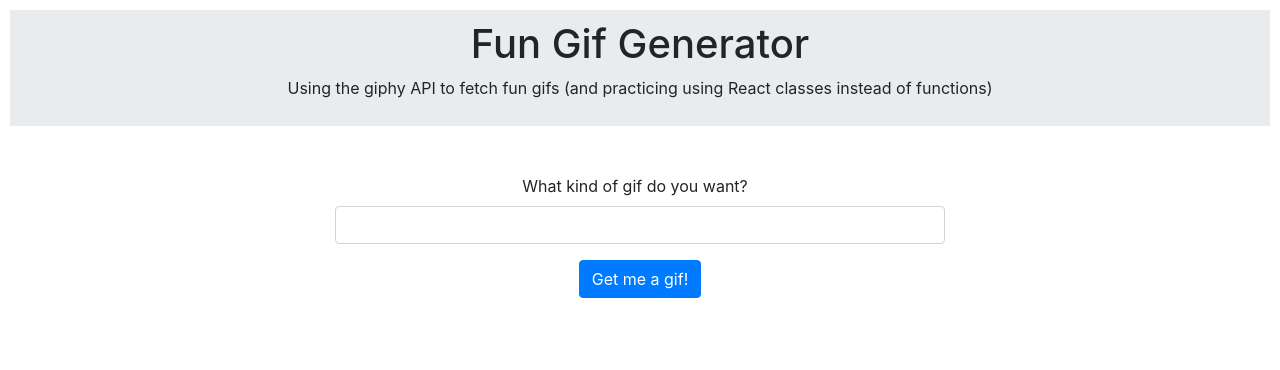
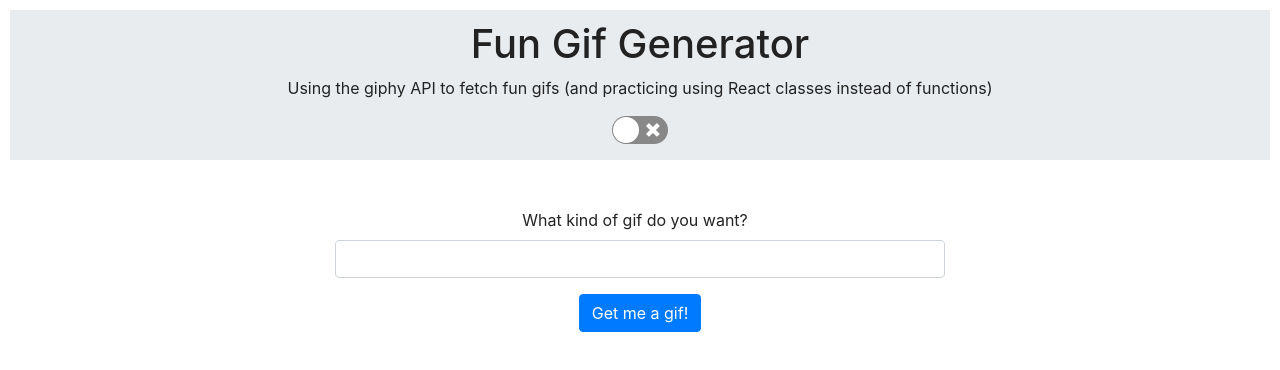
Before and after one commit to nmegrant/gif-generator, a React (Create React App) app: page / in a window 1280 px wide. Shown: the top 370 px of the page. Built offline with nearby package versions, Linux system fonts and the light colour scheme.

Commit message:
Set up states and event handler, add switch

```diff
--- a/package.json
+++ b/package.json
@@ -11,7 +11,8 @@
     "react": "^16.13.1",
     "react-bootstrap": "^1.2.2",
     "react-dom": "^16.13.1",
-    "react-scripts": "3.4.1"
+    "react-scripts": "3.4.1",
+    "react-switch": "^5.0.1"
   },
   "scripts": {
     "start": "react-scripts start",
--- a/src/App.js
+++ b/src/App.js
@@ -5,10 +5,31 @@ import TitleBar from "./components/TitleBar";
 //"http://api.giphy.com/v1/gifs/search?q=ryan+gosling&api_key=YOUR_API_KEY&limit=5"
 
 class App extends React.Component {
+  constructor(props) {
+    super(props);
+    this.state = { darkMode: false };
+    this.changeMode = this.changeMode.bind(this);
+  }
+
+  changeMode(mode) {
+    this.setState({ darkMode: !mode });
+  }
+
   render() {
+    const mode = this.state.darkMode
+      ? { background: "#222", color: "#FFF" }
+      : { background: "#FFF", color: "#222" };
+
     return (
-      <div className="App">
-        <TitleBar />
+      <div
+        className="App"
+        style={{
+          backgroundColor: mode.background,
+          color: mode.color,
+          height: "2000px",
+        }}
+      >
+        <TitleBar mode={this.state.darkMode} modeChange={this.changeMode} />
         <DataForm />
       </div>
     );
--- a/src/components/TitleBar.js
+++ b/src/components/TitleBar.js
@@ -2,6 +2,8 @@ import React from "react";
 
 import Jumbotron from "react-bootstrap/Jumbotron";
 import Container from "react-bootstrap/Container";
+
+import Switch from "react-switch";
 
 export default class TitleBar extends React.Component {
   render() {
@@ -14,7 +16,10 @@ export default class TitleBar extends React.Component {
             classes instead of functions)
           </p>
         </Container>
+        <Switch />
       </Jumbotron>
     );
   }
 }
+
+// mode={this.state.darkMode} modeChange={this.changeMode}
```
Also changed, not shown: 1 other file (tests, documents, lock files or other folders).
